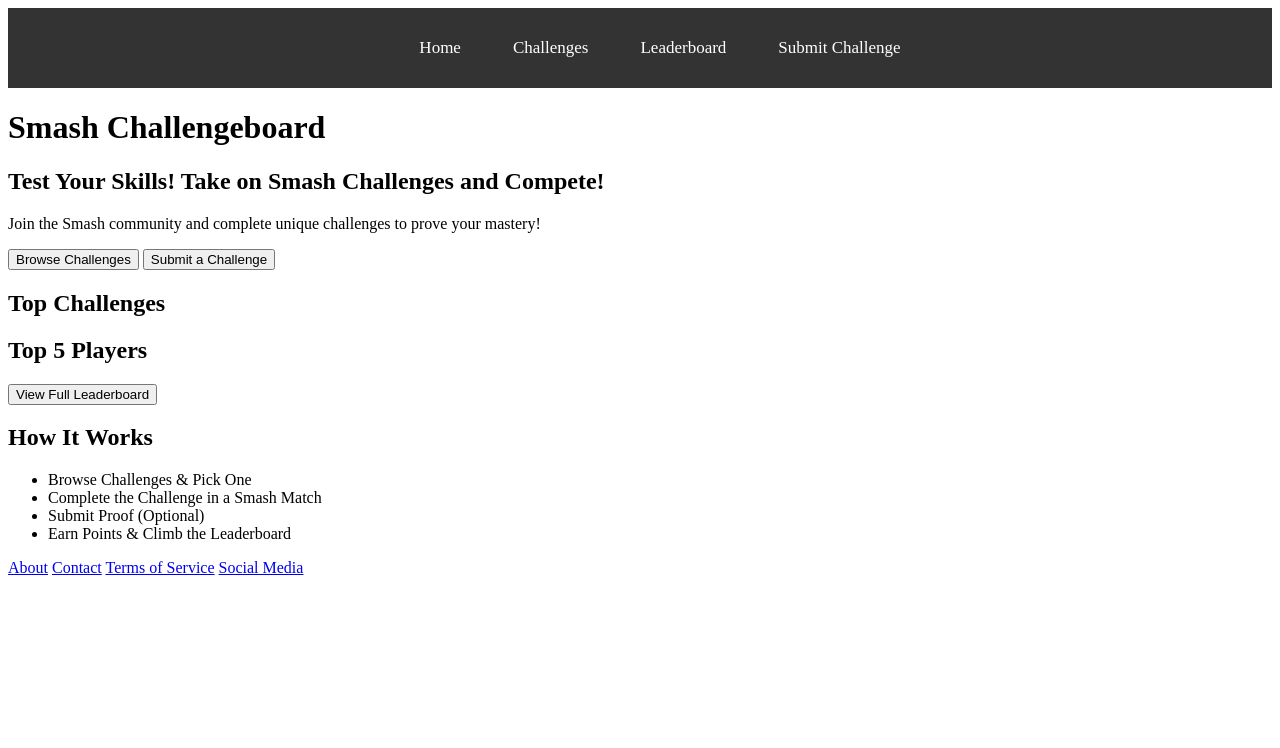
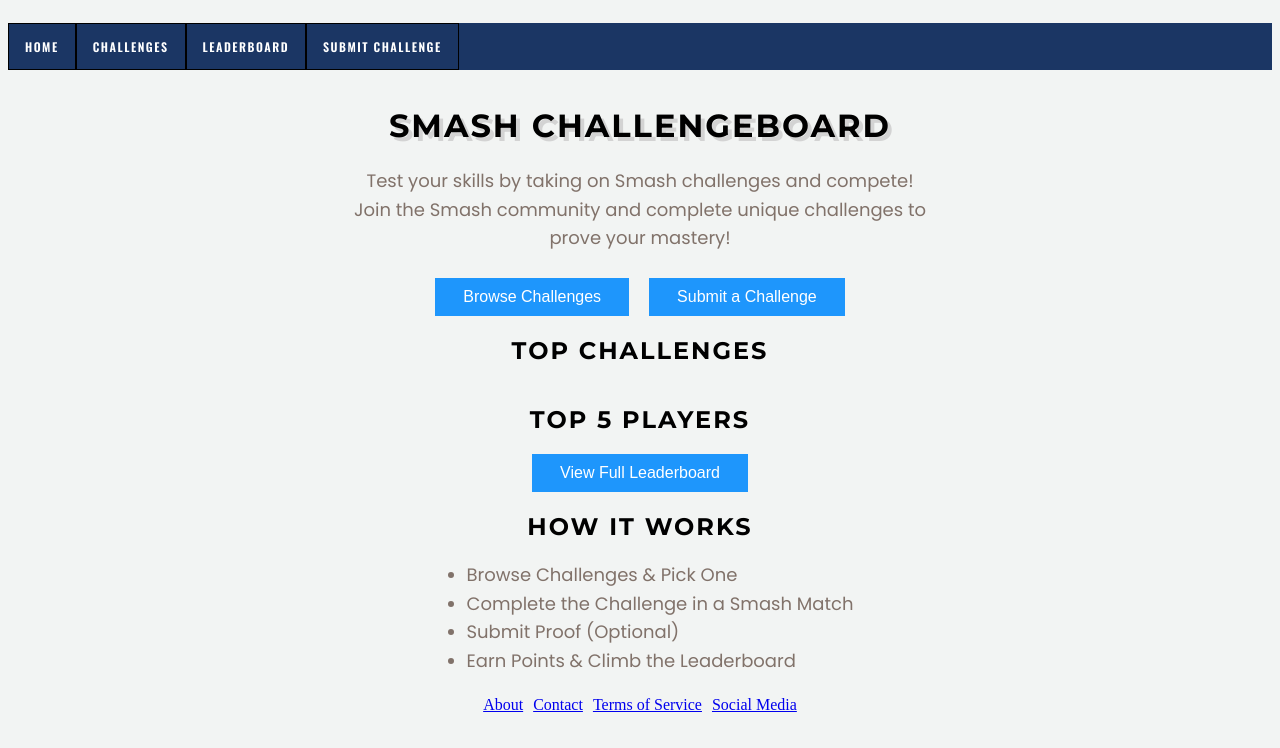
Before and after one commit to InedibleSpam/InedibleSpam.github.io, a plain HTML site: page SmashChallenges/index.html in a window 1280 px wide. Drawn offline with nearby package versions, Linux system fonts and the light colour scheme.

```diff
--- a/SmashChallenges/index.html
+++ b/SmashChallenges/index.html
@@ -4,6 +4,10 @@
     <meta charset="UTF-8">
     <link rel = "stylesheet" href ="style.css">
     <meta name="viewport" content="width=device-width, initial-scale=1.0">
+    <link href="https://fonts.googleapis.com/css2?family=Montserrat:wght@700&display=swap" rel="stylesheet">
+    <link href="https://fonts.googleapis.com/css2?family=Poppins:wght@400;600&display=swap" rel="stylesheet">
+    <link href="https://fonts.googleapis.com/css2?family=Oswald:wght@600&family=Bebas+Neue&family=Montserrat:wght@700&family=Anton&display=swap" rel="stylesheet">
+    <link href="https://fonts.googleapis.com/css2?family=Poppins:wght@400;600&family=Raleway:wght@400;600&display=swap" rel="stylesheet">
     <title>Smash Challengeboard</title>
 </head>
 <body>
@@ -18,24 +22,23 @@
     </nav>
     </header>
     <div class = "intro">
-    <h1>Smash Challengeboard</h1>
-    <h2>Test Your Skills! Take on Smash Challenges and Compete!</h2>
-    <p>Join the Smash community and complete unique challenges to prove your mastery!</p>
+    <h1 class = "smash-text">Smash Challengeboard</h1>
+    <p class = "intro-text">Test your skills by taking on Smash challenges and compete! <br>Join the Smash community and complete unique challenges to prove your mastery!</p>
     </div>
     <div class = "buttons">
         <button type = "button"><a href = "challenges.html">Browse Challenges</a></button>
         <button type ="button"><a href="submit.html">Submit a Challenge</a></button>
     </div>
     <div class = "challenges-preview">
-        <h2>Top Challenges</h2>
+        <h2 class = "smash-text2">Top Challenges</h2>
     </div>
     <div class = "leaderboard-preview">
-        <h2>Top 5 Players</h2>
+        <h2 class = "smash-text2">Top 5 Players</h2>
         <button type = "button"><a href = "leaderboard.html">View Full Leaderboard</a></button>
     </div>
     <div class = "description">
-        <h2>How It Works</h2>
-        <ul>
+        <h2 class = "smash-text2">How It Works</h2>
+        <ul class = "how-it-works">
             <li>Browse Challenges & Pick One</li>
             <li>Complete the Challenge in a Smash Match</li>
             <li>Submit Proof (Optional)</li>
--- a/SmashChallenges/style.css
+++ b/SmashChallenges/style.css
@@ -1,26 +1,160 @@
-nav{
-    background-color: #333;
+body{
+    background-color: #F2F4F3;
+}
+nav {
     overflow: hidden;
+    font-family: 'Oswald', sans-serif;
+    font-size: 12px;
+    font-weight: 400;
+    text-transform: uppercase;
+    letter-spacing: 1.5px;
+    color: white;
+    padding: 15px 0;
+    text-align: center;
 }
-nav a{
+
+nav ul {
+    list-style-type: none;
+    margin: 0;
+    padding: 0;
+    overflow: hidden;
+    background-color: #1B3664;
+}
+
+nav li{
     float: left;
+    border: 1px solid black;
+}
+
+nav li a {
+    display: block;
     color: white;
-    text-align: center;
     padding: 14px 16px;
     text-decoration: none;
-    font-size: 17px;
+    float: left;
 }
+
+nav a {
+    float: left;
+    transition: color 0.3s ease-in-out;
+    color: white;
+    padding: none;
+    text-decoration: none;
+    /* outline: 1px solid black; */
+}
+
+nav ul li a:hover {
+    color: #ffcc00;;
+}
+
 nav ul {
     list-style: none;
     display: flex;
-    justify-content: center;
-    gap: 20px;
+    justify-content: left;
 }
-.buttons a{
+
+.buttons a {
     text-decoration: none;
     color: black;
 }
-.leaderboard-preview a{
+
+.leaderboard-preview a {
     text-decoration: none;
     color: black;
 }
+
+.smash-text {
+    font-family: 'Montserrat', sans-serif;
+    font-weight: 700;
+    text-transform: uppercase;
+    letter-spacing: 2px;
+    color: black;
+    text-shadow: 4px 4px 0px lightgrey;
+}
+.smash-text2{
+    font-family: 'Montserrat', sans-serif;
+    font-weight: 700;
+    text-transform: uppercase;
+    letter-spacing: 2px;
+    color: black;
+}
+h1{
+    display: flex;
+    justify-content: center;
+    align-items: center;
+}
+.intro-text {
+    font-family: 'Poppins', sans-serif;
+    font-size: 18px;
+    font-weight: 400;
+    line-height: 1.6;
+    text-align: center;
+    color: #81726A;
+    max-width: 600px;
+    margin: 0 auto;
+}
+
+.buttons{
+    display: flex;
+    justify-content: center;
+    align-items: center;
+    margin-top: 25px;
+    gap: 20px;
+}
+.buttons button{
+    padding: 10px 28px;
+    background-color: #1E96FC;
+    text-align: center;
+    text-decoration: none;
+    display: inline-block;
+    font-size: 16px;
+    border: none;
+}
+.buttons a{
+    color: white;
+    outline: none;
+}
+.challenges-preview{
+    display: flex;
+    justify-content: center;
+    align-items: center;
+}
+.leaderboard-preview{
+    display: flex;
+    flex-direction: column;
+    justify-content: center;
+    align-items: center;
+}
+.leaderboard-preview button{
+    padding: 10px 28px;
+    background-color: #1E96FC;
+    text-align: center;
+    text-decoration: none;
+    font-size: 16px;
+    border: none;
+}
+.leaderboard-preview a{
+    color: white;
+}
+.description{
+    display: flex;
+    justify-content: center;
+    flex-direction: column;
+    align-items: center;
+}
+.footer-nav{
+    margin: 20px;
+    display: flex;
+    justify-content: center;
+    gap: 10px;
+    align-items: center;
+}
+.how-it-works {
+    font-family: 'Poppins', sans-serif;
+    font-size: 18px;
+    font-weight: 400;
+    line-height: 1.6;
+    color: #81726A;
+    max-width: 600px;
+    margin: 0 auto;
+}
--- a/sam-portfolio/style.css
+++ b/sam-portfolio/style.css
@@ -24,12 +24,15 @@
     display: flex;
     justify-content: center;
     gap: 20px;
+    margin: 0;
+    padding: 0;
 }
 
 nav ul li a {
     color: #fff;
     text-decoration: none;
     font-weight: bold;
+
 }
 
 a{
```
Also changed, not shown: musicGame.html (added, +124 -0 lines), sam-portfolio/index.html (+1 -1 lines).
